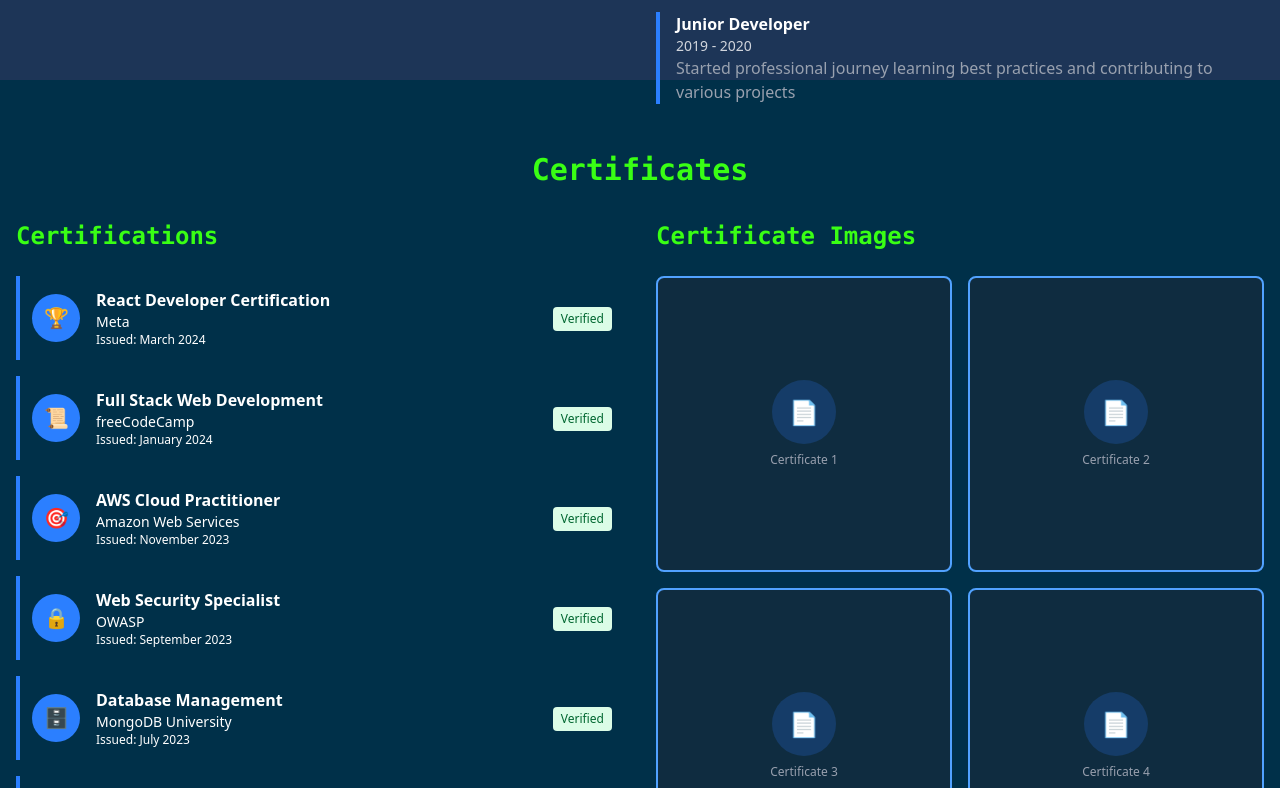
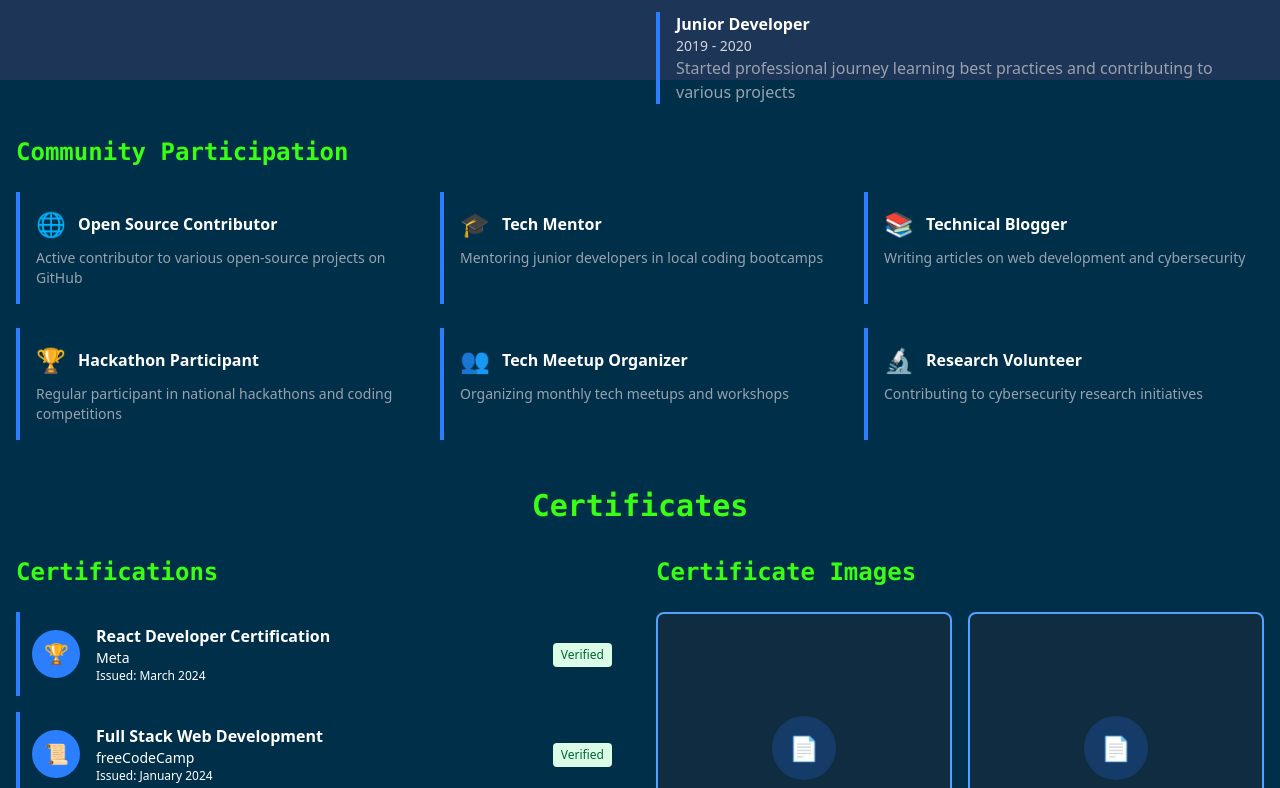
Before and after one commit to Anonimize4/mini-project-, a React (Vite) app: page / in a window 1280 px wide. Shown: the part 720-1508 px from the top of the page. Built offline with nearby package versions, Linux system fonts and the light colour scheme.

Commit message:
community partcipation added

```diff
--- a/src/components/AboutSection.tsx
+++ b/src/components/AboutSection.tsx
@@ -5,7 +5,7 @@ const AboutSection = () => {
     <section id="about" className="mb-12">
       <h2 className="text-3xl font-bold mb-8 text-center font-mono" style={{ color: '#39FF14' }}>About Me</h2>
 
-      <div className="flex flex-col lg:flex-row gap-8">
+      <div className="flex flex-col lg:flex-row gap-8 mb-8">
         <motion.div
           className="flex-1"
           initial={{ opacity: 0, x: -50 }}
@@ -68,6 +68,66 @@ const AboutSection = () => {
           </motion.div>
         </motion.div>
       </div>
+
+      {/* Community Participation Section */}
+      <motion.div
+        initial={{ opacity: 0, y: 50 }}
+        whileInView={{ opacity: 1, y: 0 }}
+        transition={{ duration: 0.6, delay: 0.4 }}
+        viewport={{ once: true }}
+      >
+        <h3 className="text-2xl font-semibold mb-6 font-mono" style={{ color: '#39FF14' }}>Community Participation</h3>
+        <div className="grid grid-cols-1 md:grid-cols-2 lg:grid-cols-3 gap-6">
+          {[
+            {
+                icon: "🌐",
+                title: "Open Source Contributor",
+                description: "Active contributor to various open-source projects on GitHub"
+              },
+              {
+                icon: "🎓",
+                title: "Tech Mentor",
+                description: "Mentoring junior developers in local coding bootcamps"
+              },
+              {
+                icon: "📚",
+                title: "Technical Blogger",
+                description: "Writing articles on web development and cybersecurity"
+              },
+              {
+                icon: "🏆",
+                title: "Hackathon Participant",
+                description: "Regular participant in national hackathons and coding competitions"
+              },
+              {
+                icon: "👥",
+                title: "Tech Meetup Organizer",
+                description: "Organizing monthly tech meetups and workshops"
+              },
+              {
+                icon: "🔬",
+                title: "Research Volunteer",
+                description: "Contributing to cybersecurity research initiatives"
+              }
+          ].map((activity, index) => (
+              <motion.div
+                key={index}
+                className="p-4 border-l-4 border-blue-500 hover:bg-gray-800/50 transition-colors duration-300"
+                initial={{ opacity: 0, x: -20 }}
+                whileInView={{ opacity: 1, x: 0 }}
+                transition={{ duration: 0.4, delay: 0.5 + index * 0.1 }}
+                viewport={{ once: true }}
+                whileHover={{ x: 10 }}
+              >
+                <div className="flex items-center space-x-3 mb-2">
+                  <span className="text-2xl">{activity.icon}</span>
+                  <h4 className="text-white font-semibold">{activity.title}</h4>
+                </div>
+                <p className="text-gray-400 text-sm">{activity.description}</p>
+              </motion.div>
+            ))}
+        </div>
+      </motion.div>
     </section>
   );
 };
```
